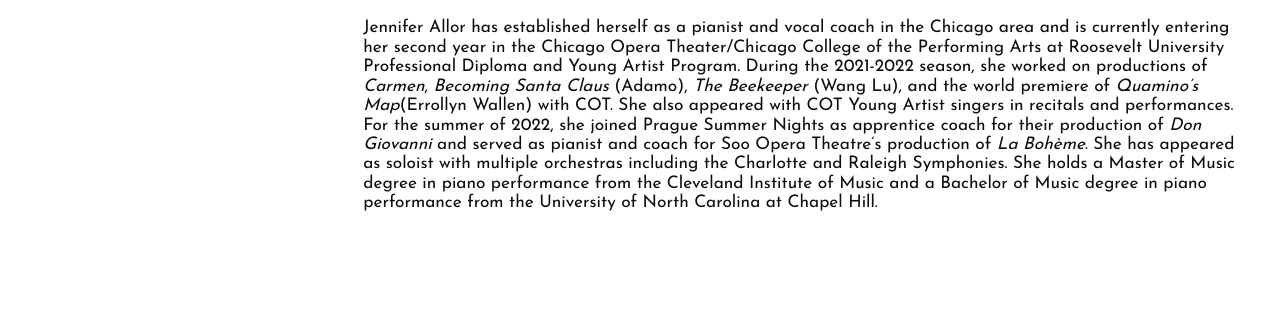
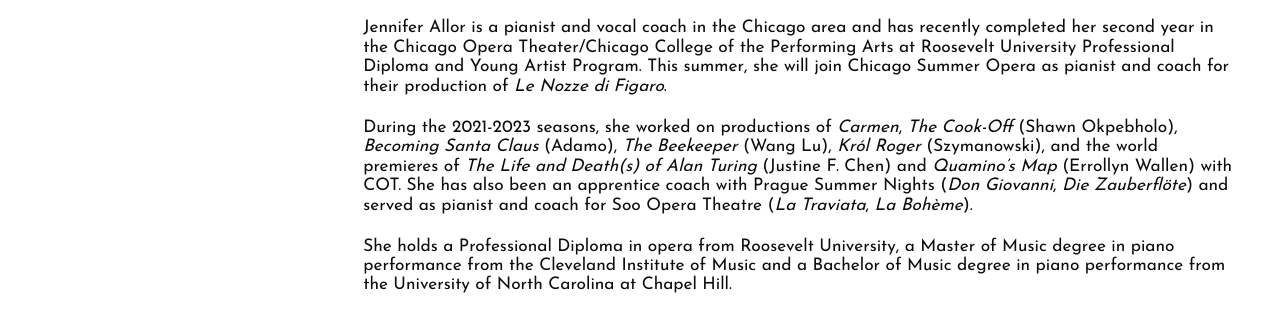
Before and after one commit to gallor/allorstudio, a Gatsby site: page /about in a window 1280 px wide. Shown: the part 680-1012 px from the top of the page. Before the commit the page ends 930 px from the top, so only its background shows below. Built offline with nearby package versions, Linux system fonts and the light colour scheme; Gatsby itself is replaced by a stand-in of ours.

Commit message:
Video change and about page update

```diff
--- a/src/pages/about.jsx
+++ b/src/pages/about.jsx
@@ -10,8 +10,9 @@
     <PageLayout>
       <Seo title="About" />
       <AboutImage />
-      <p>Jennifer Allor has established herself as a pianist and vocal coach in the Chicago area and is currently entering her second year in the Chicago Opera Theater/Chicago College of the Performing Arts at Roosevelt University Professional Diploma and Young Artist Program. During the 2021-2022 season, she worked on productions of <i>Carmen</i>, <i>Becoming Santa Claus</i> (Adamo), <i>The Beekeeper</i> (Wang Lu), and the world premiere of <i>Quamino’s Map</i>
-(Errollyn Wallen) with COT. She also appeared with COT Young Artist singers in recitals and performances. For the summer of 2022, she joined Prague Summer Nights as apprentice coach for their production of <i>Don Giovanni</i> and served as pianist and coach for Soo Opera Theatre’s production of <i>La Bohème</i>. She has appeared as soloist with multiple orchestras including the Charlotte and Raleigh Symphonies. She holds a Master of Music degree in piano performance from the Cleveland Institute of Music and a Bachelor of Music degree in piano performance from the University of North Carolina at Chapel Hill.</p>
+      <p>Jennifer Allor is a pianist and vocal coach in the Chicago area and has recently completed her second year in the Chicago Opera Theater/Chicago College of the Performing Arts at Roosevelt University Professional Diploma and Young Artist Program. This summer, she will join Chicago Summer Opera as pianist and coach for their production of <i>Le Nozze di Figaro</i>.</p>
+      <p>During the 2021-2023 seasons, she worked on productions of <i>Carmen</i>, <i>The Cook-Off</i> (Shawn Okpebholo), <i>Becoming Santa Claus</i> (Adamo), <i>The Beekeeper</i> (Wang Lu), <i>Król Roger</i> (Szymanowski), and the world premieres of <i>The Life and Death(s) of Alan Turing</i> (Justine F. Chen) and <i>Quamino’s Map</i> (Errollyn Wallen) with COT. She has also been an apprentice coach with Prague Summer Nights (<i>Don Giovanni</i>, <i>Die Zauberflöte</i>) and served as pianist and coach for Soo Opera Theatre  (<i>La Traviata</i>, <i>La Bohème</i>).</p>
+      <p>She holds a Professional Diploma in opera from Roosevelt University, a Master of Music degree in piano performance from the Cleveland Institute of Music and a Bachelor of Music degree in piano performance from the University of North Carolina at Chapel Hill.</p>
     </PageLayout>
   </Layout>
 )
```
Also changed, not shown: src/components/videos.jsx (+7 -6 lines).
